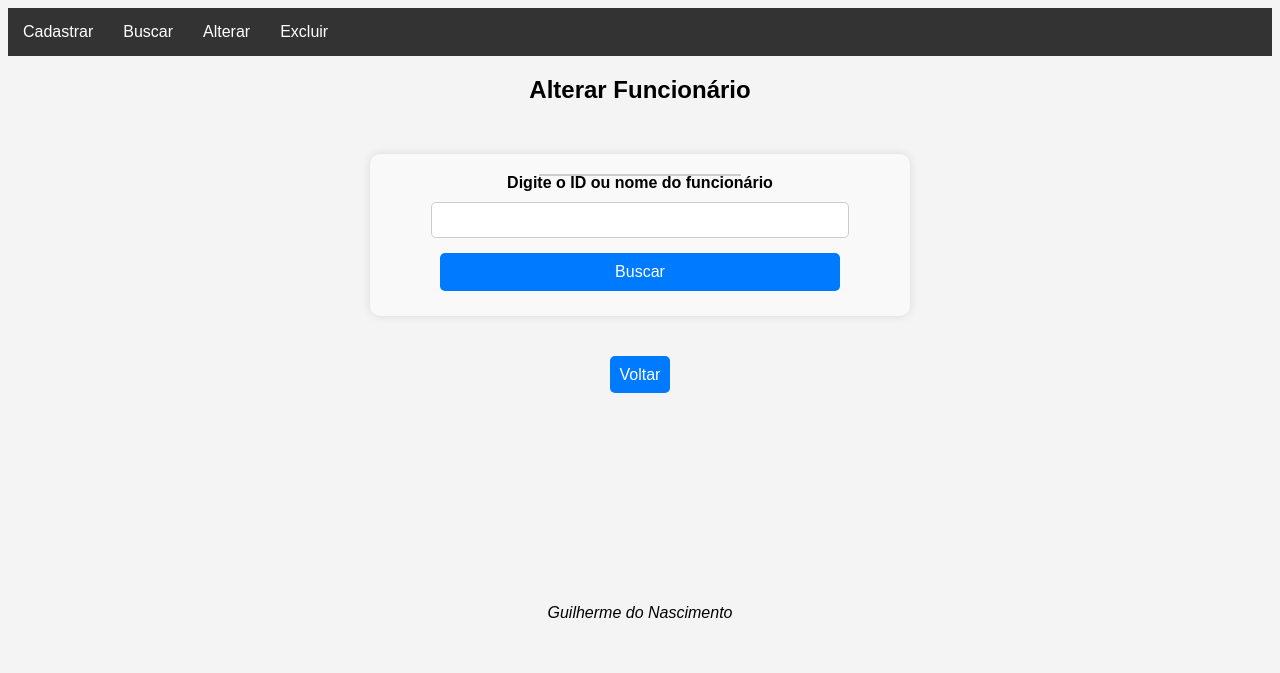
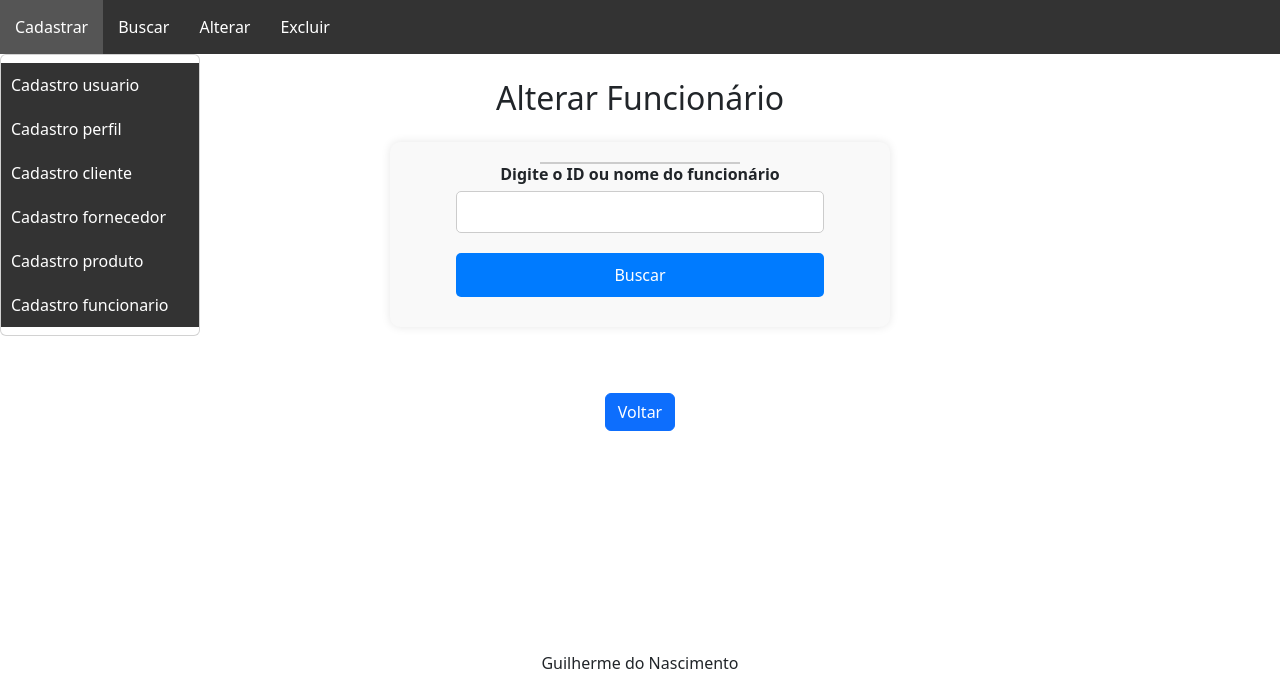
Before and after one commit to Guibe777/guilherme_nascimento_prova, a PHP site: page /alterar_funcionario.php in a window 1280 px wide. Shown: the top 673 px of the page. Run offline with PHP 8.4, Linux system fonts and the light colour scheme; a user stored in the database is signed in; data comes from the database, SQL or seed files in the repository.

Commit message:
Alterar funcionário
Consegui fazer funcionar, agora ele está um pouco mais bonito, é possível fazer alterações dos funcionários e possui validação

```diff
--- a/alterar_funcionario.php
+++ b/alterar_funcionario.php
@@ -22,9 +22,9 @@
                 $stmt->bindParam(':busca', $busca, PDO::PARAM_INT);
             }
             else {
-                $sql = "SELECT * FROM funcionario WHERE nome_funcionario LIKE :busca_nome_funcionario";
+                $sql = "SELECT * FROM funcionario WHERE nome_funcionario LIKE :busca_nome";
                 $stmt = $pdo->prepare($sql);
-                $stmt->bindValue(':busca_nome_funcionario', "%$busca%", PDO::PARAM_STR);
+                $stmt->bindValue(':busca_nome', "%$busca%", PDO::PARAM_STR);
             }
 
             $stmt->execute();
@@ -37,7 +37,6 @@
         }
     }
 
-// Menu
 // Obtendo o nome do perfil do usuário logado
 $id_perfil = $_SESSION['perfil'];
 $sqlPerfil = "SELECT nome_perfil FROM perfil WHERE id_perfil = :id_perfil";
@@ -98,9 +97,20 @@
     <meta name="viewport" content="width=device-width, initial-scale=1.0">
     <title>Alterar Funcionário</title>
     <link rel="stylesheet" href="styles.css">
+    <link href="https://cdn.jsdelivr.net/npm/bootstrap@5.3.0/dist/css/bootstrap.min.css" rel="stylesheet">
 
     <!-- Certifique-se de que o JAVASCRIPT está sendo carregado corretamente -->
     <script src="scripts_func.js"></script>
+    <script src="validacoes.js"></script>
+
+    <!-- Deixando bonitinho os botões -->
+    <style>
+        button {
+            margin: 10px;
+            border-radius: 5px;
+        }
+    </style>
+
 </head>
 <body>
 
@@ -123,7 +133,8 @@
         </ul>
     </nav>
 
-    <h2>Alterar Funcionário</h2>
+    <!-- Formulário para buscar pelo funcionário -->
+    <center><h2 style="transform: translateY(25px);">Alterar Funcionário</h2></center>
     <form action="alterar_funcionario.php" method="POST">
         <label for="busca_funcionario">Digite o ID ou nome do funcionário</label>
         <input type="text" id="busca_funcionario" name="busca_funcionario" required onkeyup="buscarSugestoes()">
@@ -135,11 +146,11 @@
 
     <?php if($funcionario): ?>
         <!-- Formulário para alterar funcionário -->
-        <form action="processa_alteracao_funcionario.php" method="POST">
+        <form action="processa_alteracao_funcionario.php" method="POST" onsubmit="return validarFuncionario()">
             <input type="hidden" name="id_funcionario" value="<?=htmlspecialchars($funcionario['id_funcionario'])?>">
 
             <label for="nome_funcionario">Nome:</label>
-            <input type="text" id="nome" name="nome_funcionario" value="<?=htmlspecialchars($funcionario['nome_funcionario'])?>" required>
+            <input type="text" id="nome_funcionario" name="nome_funcionario" value="<?=htmlspecialchars($funcionario['nome_funcionario'])?>" oninput="this.value=this.value.replace(/[^a-zA-ZÀ-ÿ\s]/g,'')" required>
 
             <label for="email">E-mail:</label>
             <input type="email" id="email" name="email" value="<?=htmlspecialchars($funcionario['email'])?>" required>
@@ -148,13 +159,17 @@
             <input type="text" id="endereco" name="endereco" value="<?=htmlspecialchars($funcionario['endereco'])?>" required>
 
             <label for="telefone">Telefone:</label>
-            <input type="tel" id="telefone" name="telefone" value="<?=htmlspecialchars($funcionario['telefone'])?>" required>
+            <input type="tel" id="email" name="telefone" value="<?=htmlspecialchars($funcionario['telefone'])?>" maxlength="15" required>
 
             <button type="submit">Alterar</button>
             <button type="reset">Cancelar</button>
         </form>
     <?php endif; ?>
-    <a href="principal.php" style="color: white; border: none; border-radius: 5px; padding: 10px; background-color: #007bff; font-size: 16px; text-decoration: none; /* remove o sublinhado */">Voltar</a>
+
+    <!-- Botão de voltar -->
+    <center><a href="principal.php" class="btn btn-primary mt-3">Voltar</a></center>
+
     <center><address style="transform: translateY(220px);">Guilherme do Nascimento</address></center>
+
 </body>
 </html>
```
